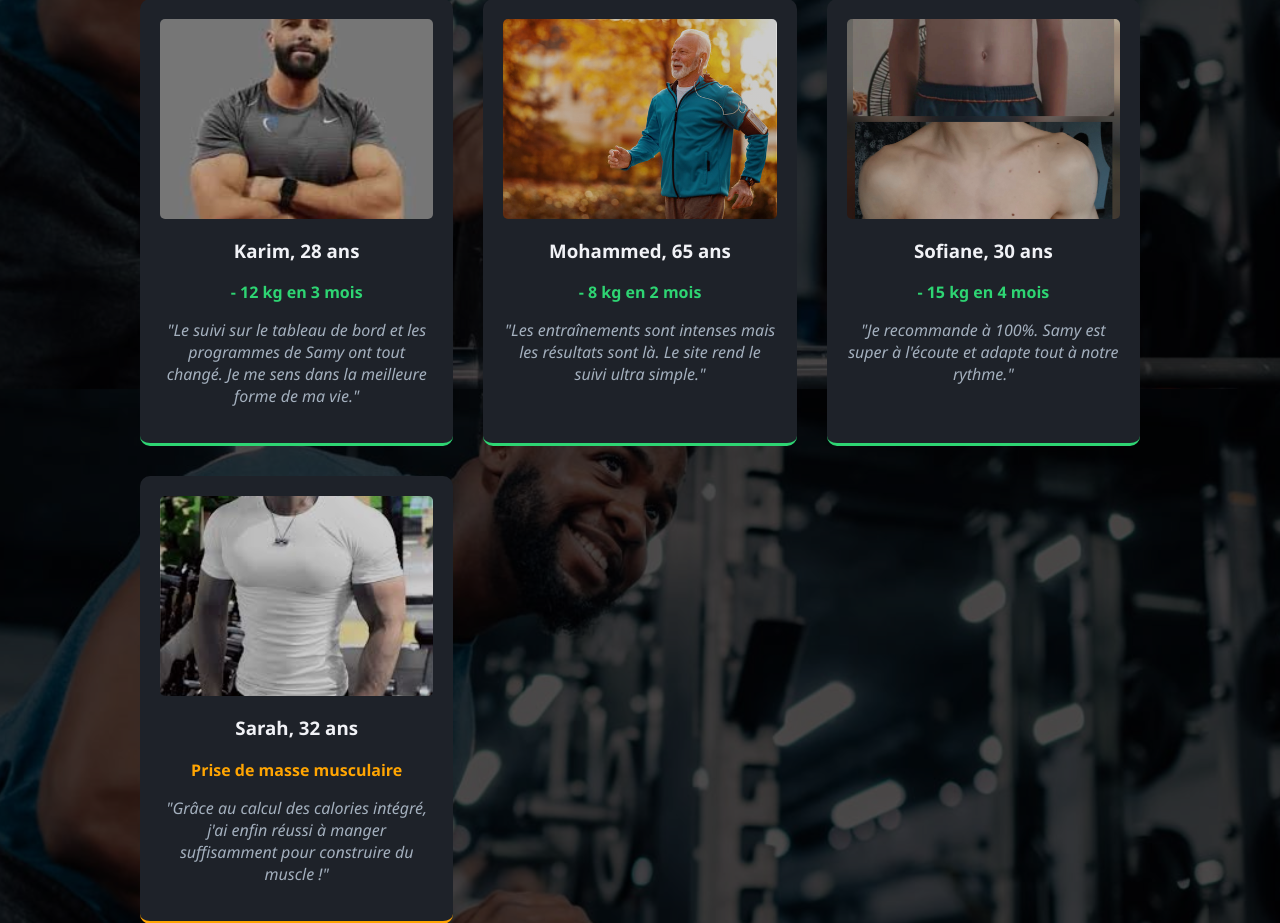
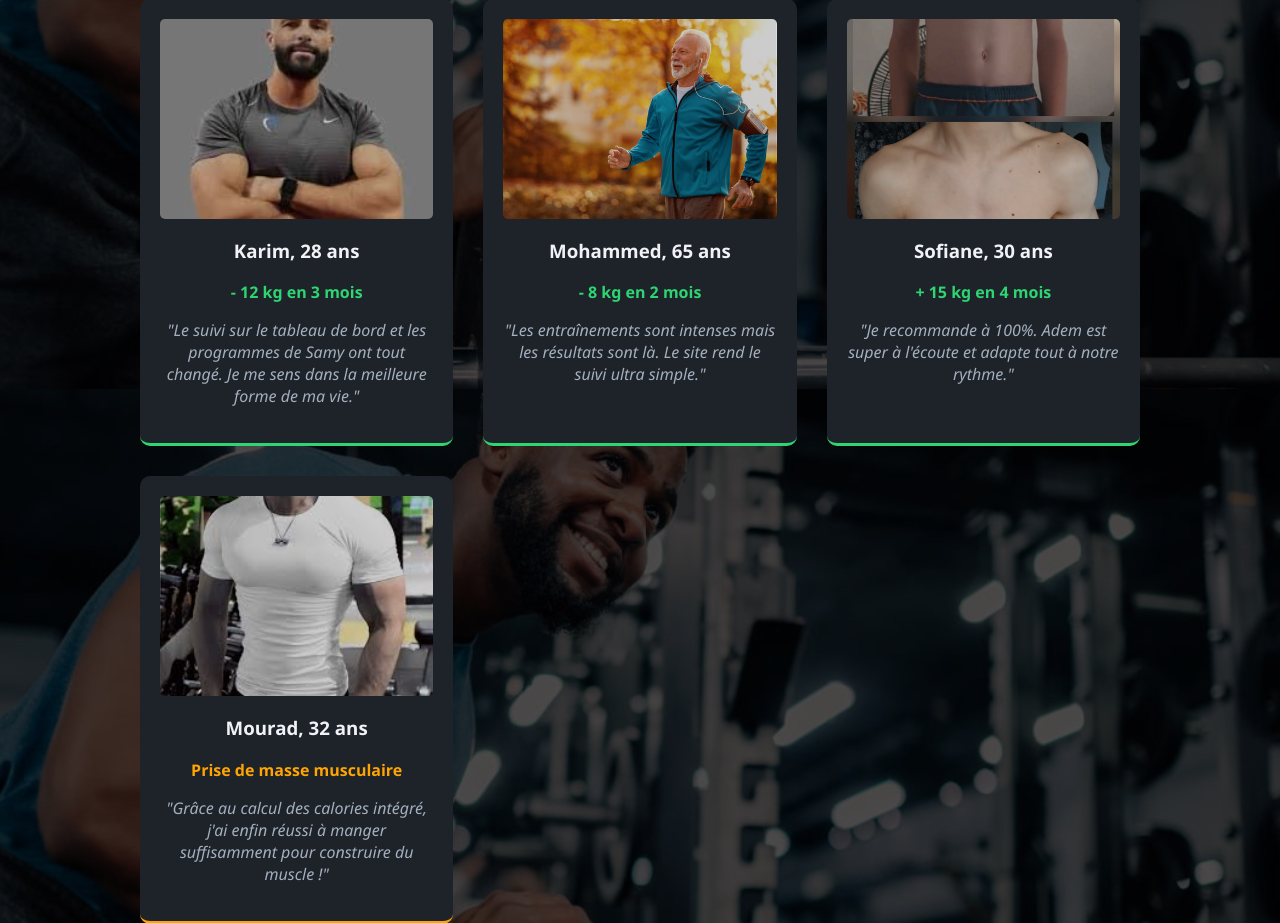
Before and after one commit to samyoudachene/TiziFit, a Flask app: page /temoignage in a window 1280 px wide. Shown: the part 411-1334 px from the top of the page. Run offline with Flask 3, Linux system fonts and the light colour scheme.

Commit message:
temoignage.html

```diff
--- a/templates/temoignage.html
+++ b/templates/temoignage.html
@@ -26,14 +26,14 @@
             <div style="height: 200px; border-radius: 5px; margin-bottom: 15px; background-image: linear-gradient(rgba(0, 0, 0, 0.2), rgba(0, 0, 0, 0.2)), url('{{ url_for('static', filename='uploads/1000138033.jpg') }}'); background-size: cover; background-position: center;">
             </div>
             <h3 style="color: #f1f2f6;">Sofiane, 30 ans</h3>
-            <p style="color: #2ed573; font-weight: bold;">- 15 kg en 4 mois</p>
-            <p style="color: #a4b0be; font-style: italic;">"Je recommande à 100%. Samy est super à l'écoute et adapte tout à notre rythme."</p>
+            <p style="color: #2ed573; font-weight: bold;">+ 15 kg en 4 mois</p>
+            <p style="color: #a4b0be; font-style: italic;">"Je recommande à 100%. Adem est super à l'écoute et adapte tout à notre rythme."</p>
         </div>
 
         <div style="background: #1e2229; padding: 20px; border-radius: 10px; text-align: center; border-bottom: 3px solid #ffa502;">
             <div style="height: 200px; border-radius: 5px; margin-bottom: 15px; background-image: linear-gradient(rgba(0, 0, 0, 0.2), rgba(0, 0, 0, 0.2)), url('{{ url_for('static', filename='uploads/tr.jfif') }}'); background-size: cover; background-position: center;">
             </div>
-            <h3 style="color: #f1f2f6;">Sarah, 32 ans</h3>
+            <h3 style="color: #f1f2f6;">Mourad, 32 ans</h3>
             <p style="color: #ffa502; font-weight: bold;">Prise de masse musculaire</p>
             <p style="color: #a4b0be; font-style: italic;">"Grâce au calcul des calories intégré, j'ai enfin réussi à manger suffisamment pour construire du muscle !"</p>
         </div>
```
